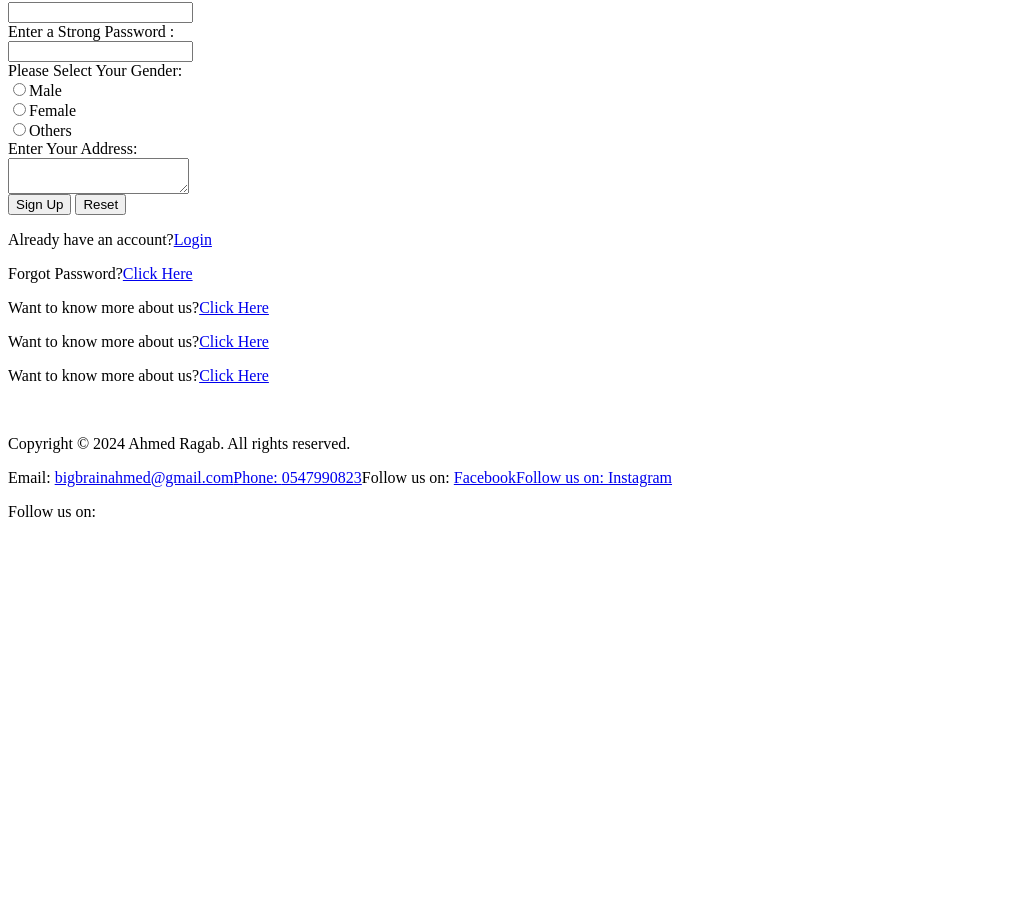
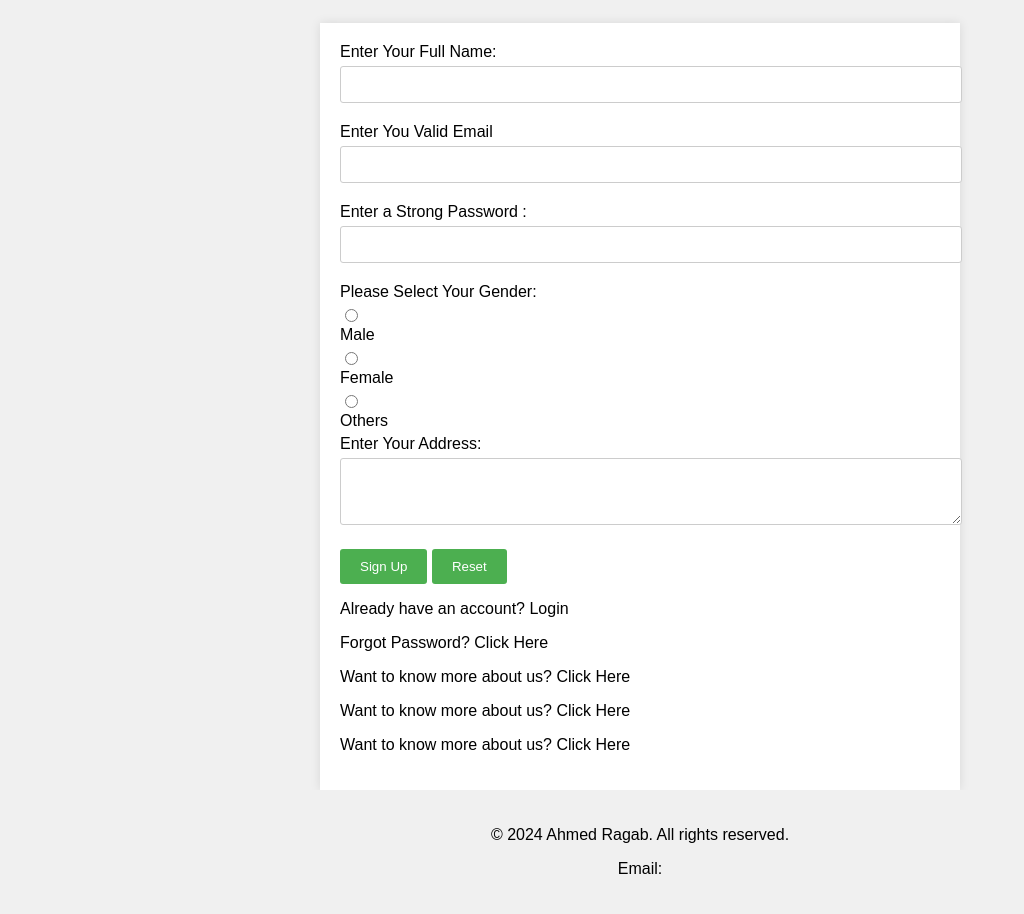
Before and after one commit to Ahmed20789/registration-form.com, a plain HTML site: page registration-form.html in a window 1280 px wide. Shown: the part 63-977 px from the top of the page, without its empty margins (0-1024 px from the left). Before the commit the page ends 800 px from the top, so only its background shows below. Drawn offline with Linux system fonts and the light colour scheme.

Commit message:
Update registration-form.html

```diff
--- a/registration-form.html
+++ b/registration-form.html
@@ -1,33 +1,108 @@
-<html>
-  <head>
+<!DOCTYPE html>
+<html lang="en">
+<head>
+<h2>Registration Form</h2></br>
+    <meta charset="UTF-8">
+    <meta name="viewport" content="width=device-width, initial-scale=1.0">
     <title>Registration form</title>
-  </head>
-  <body>
-    <label>Enter Your Full Name:</label><br>
-    <input type= "text"/><br>
-    <label>Enter You Valid Email</label><br>
-    <input type= "email"/><br>
-    <label>Enter a Strong Password :</label><br>
-    <input type= "password"/><br>
-    <label>Please Select Your Gender:</label><br>
-    <input type= "radio"name="gender"/>Male<br>
-    <input type= "radio"name="gender"/>Female<br>
-    <input type= "radio"name="gender"/>Others<br>
-    <label>Enter Your Address:</label><br>
-    <textarea></textarea><br>
-    <input type= "submit"value="Sign Up"/>
-    <input type= "reset"value="Reset"/>
-    <p>Already have an account?<a href="login.html">Login</a></p>
-    <p>Forgot Password?<a href="forgot.html">Click Here</a></p>
-    <p>Want to know more about us?<a href="about.html">Click Here</a></p>
-    <p>Want to know more about us?<a href="contact.html">Click Here</a></p>
-    <p>Want to know more about us?<a href="index.html">Click Here</a></p><br>
-  </body>
-  <footer>
-    <p>Copyright &copy; 2024 Ahmed Ragab. All rights reserved.</p>
-    <p>Email: <a href="mailto:bigbrainahmed@gmail.com">bigbrainahmed@gmail.com</\
-      <p>Phone: <a href="tel:+971547990823">0547990823</a></
-        <p>Follow us on: <a href="https://www.facebook.com/Ahmed Ragab Ahmed">Facebook</
-          <p>Follow us on: <a href="https://www.instagram.com/ahmedragab1360">Instagram</a></p>
-          <p>Follow us on: <a href="https://www.twitter.com/Ahmed Ragab A
-</html>
+    <style>
+        body {
+            font-family: Arial, sans-serif;
+            background-color: #f0f0f0;
+            margin: 0;
+            padding: 0;
+        }
+        .container {
+            max-width: 600px;
+            margin: 0 auto;
+            padding: 20px;
+            background-color: #fff;
+            box-shadow: 0 0 10px rgba(0, 0, 0, 0.1);
+        }
+        label {
+            display: block;
+            margin-bottom: 5px;
+        }
+        input[type="text"], input[type="email"], input[type="password"], textarea {
+            width: 100%;
+            padding: 10px;
+            margin-bottom: 20px;
+            border: 1px solid #ccc;
+            border-radius: 3px;
+        }
+        input[type="submit"], input[type="reset"] {
+            background-color: #4CAF50;
+            color: white;
+            padding: 10px 20px;
+            border: none;
+            border-radius: 3px;
+            cursor: pointer;
+        }
+        input[type="submit"]:hover, input[type="reset"]:hover {
+            background-color: #45a049;
+        }
+        a {
+            color: #000;
+            text-decoration: none;
+        }
+        a:hover {
+            color: #000;
+            text-decoration: underline;
+        }
+        footer {
+            background-color: #f0f0f0;
+            padding: 20px;
+            text-align: center;
+        }
+    </style>
+</head>
+<body>
+    <div class="container">
+        <form>
+            <label for="name">Enter Your Full Name:</label>
+            <input type="text" id="name" name="name" required>
+
+            <label for="email">Enter You Valid Email</label>
+            <input type="email" id="email" name="email" required>
+
+            <label for="password">Enter a Strong Password :</label>
+            <input type="password" id="password" name="password" required>
+
+            <label>Please Select Your Gender:</label>
+            <input type="radio" id="male" name="gender" value="male" required>
+            <label for="male">Male</label>
+            <input type="radio" id="female" name="gender" value="female">
+            <label for="female">Female</label>
+            <input type="radio" id="others" name="gender" value="others">
+            <label for="others">Others</label>
+
+            <label for="address">Enter Your Address:</label>
+            <textarea id="address" name="address" rows="3" required></textarea>
+
+            <input type="submit" value="Sign Up">
+            <input type="reset" value="Reset">
+        </form>
+        <p>Already have an account? <a href="login.html">Login</a></p>
+        <p>Forgot Password? <a href="forgot.html">Click Here</a></p>
+        <p>Want to know more about us? <a href="about.html">Click Here</a></p>
+        <p>Want to know more about us? <a href="contact.html">Click Here</a></p>
+        <p>Want to know more about us? <a href="index.html">Click Here</a></p>
+    </div>
+    <footer>
+        <p>&copy; 2024 Ahmed Ragab. All rights reserved.</p>
+        <p>Email: <a href="mailto:bigbrainahmed
+body {
+    font-family: Arial, sans-serif;
+    background-color: #f0f0f0;
+    margin: 0;
+    padding: 0;
+}
+.container {
+    max-width: 600px;
+    margin: 0 auto;
+    padding: 20px;
+    background-color: #fff;
+    box-shadow: 0 0 10px rgba(0, 0, 0, 0.1);
+    overflow: auto; /* Add this line */
+    max-height: 400px; /* Add this line */
+}
```
